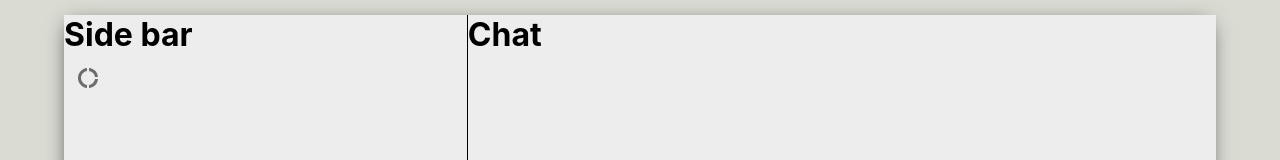
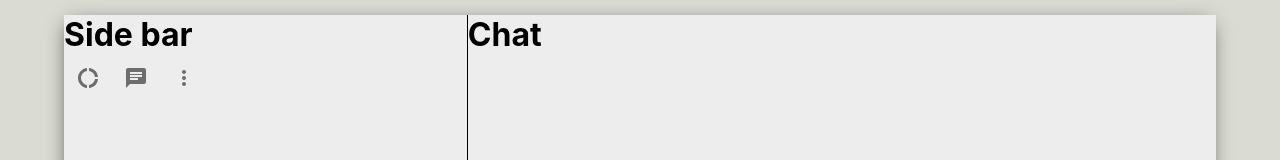
Before and after one commit to Elir-Mahad/whatmern, a React (Create React App) app: page / in a window 1280 px wide. Shown: the top 160 px of the page. Built offline with nearby package versions, Linux system fonts and the light colour scheme.

Commit message:
added rest of icons

```diff
--- a/src/Sidebar.js
+++ b/src/Sidebar.js
@@ -3,6 +3,8 @@ import "./Sidebar.css";
 
 // material ui
 import DonutLargeIcon from "@material-ui/icons/DonutLarge";
+import ChatIcon from "@material-ui/icons/Chat";
+import MoreVertIcon from "@material-ui/icons/MoreVert";
 import { Avatar, IconButton } from "@material-ui/core";
 
 function Sidebar() {
@@ -11,11 +13,19 @@ function Sidebar() {
 			<h1>Side bar</h1>
 			<div className="sidebar_header">
 				<div className="sidebar_headerRight">
+					{/* When you wrap an icon inside IconButton,
+					when the icon is hovered over and clicked
+					it will have a little animation */}
 					<IconButton>
-						{/* When you wrap an icon inside IconButton,
-						when the icon is hovered over and clicked
-						it will have a little animation */}
 						<DonutLargeIcon />
+					</IconButton>
+					{/*  */}
+					<IconButton>
+						<ChatIcon />
+					</IconButton>
+					{/*  */}
+					<IconButton>
+						<MoreVertIcon />
 					</IconButton>
 				</div>
 			</div>
```
